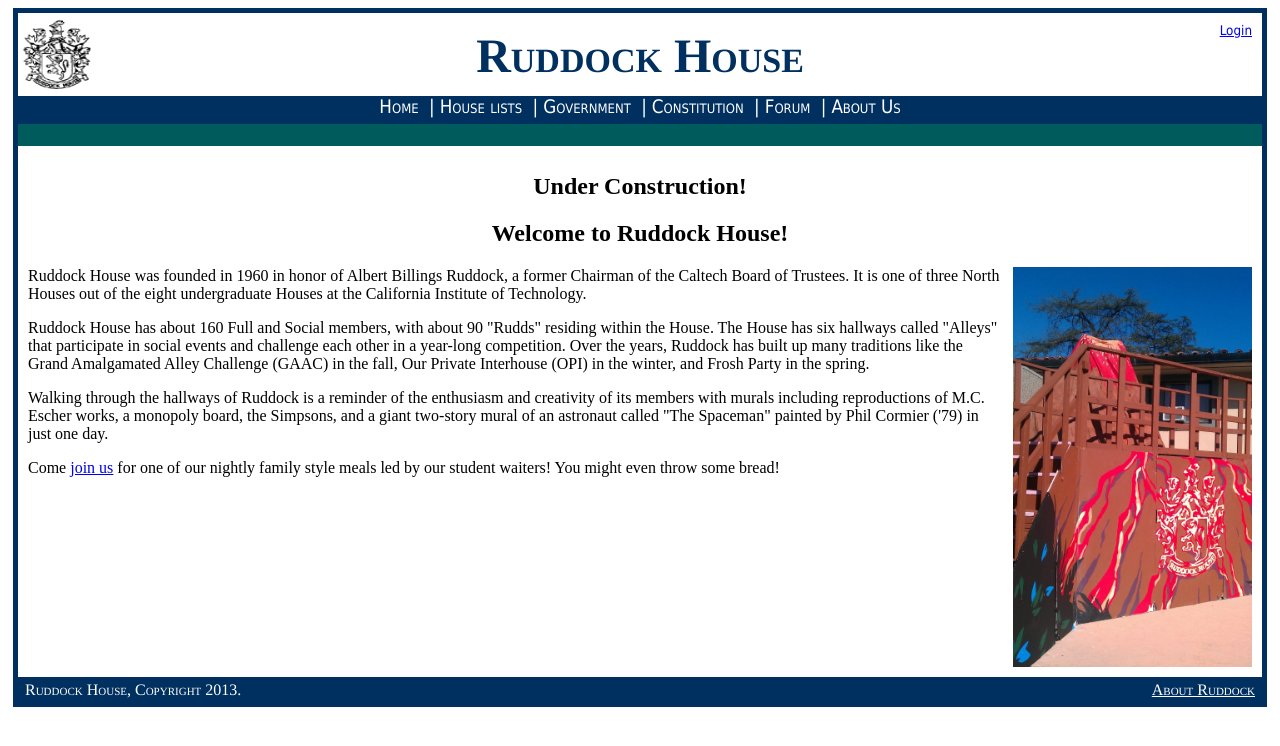
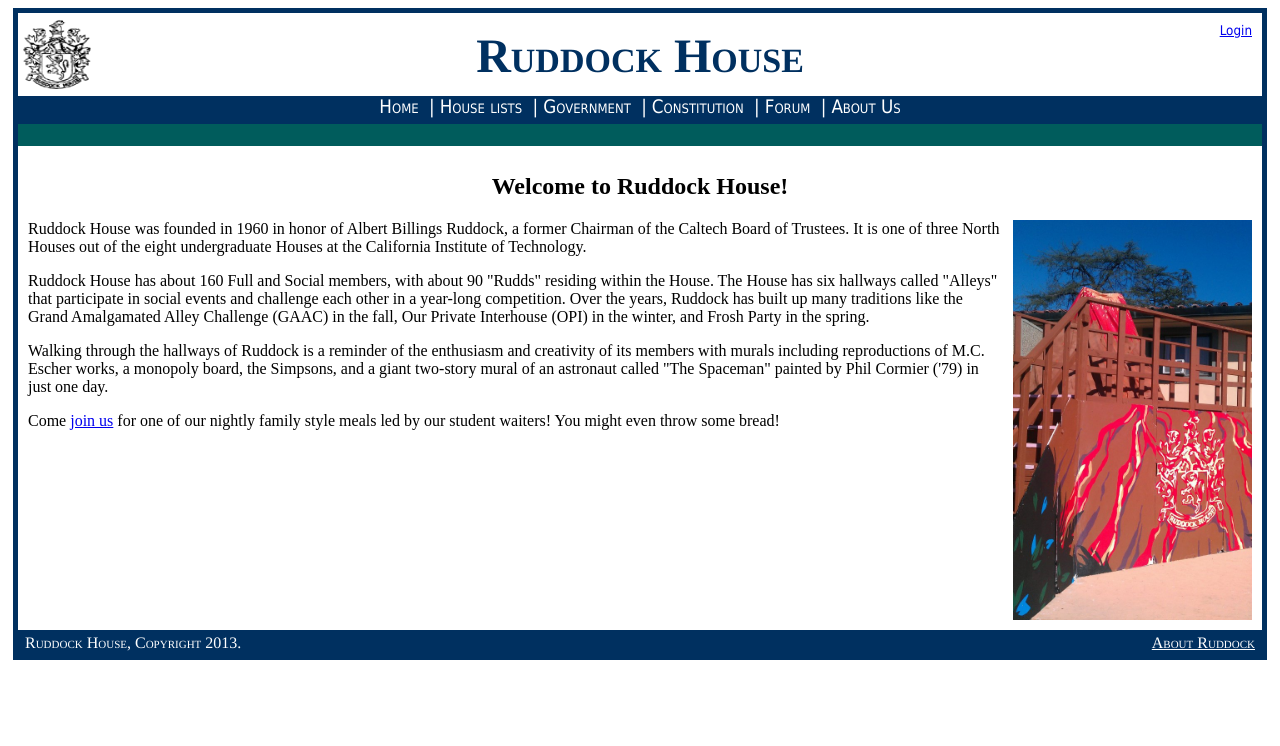
Before and after one commit to VenerableHouse/VenerableWebsite, a Flask app: page / in a window 1280 px wide. Shown: the top 746 px of the page. Run offline with Flask 2, Linux system fonts and the light colour scheme.

Commit message:
Removed "Under Construction" from title page.

```diff
--- a/templates/index.html
+++ b/templates/index.html
@@ -1,6 +1,5 @@
 {% extends "layout.html" %}
 {% block body %}
-  <h2>Under Construction!</h2>
   <h2>Welcome to Ruddock House!</h2>
 
   <img src="static/images/opi.jpg" height="400px" align="right" style="margin-left:10px;margin-bottom:10px;">
```
